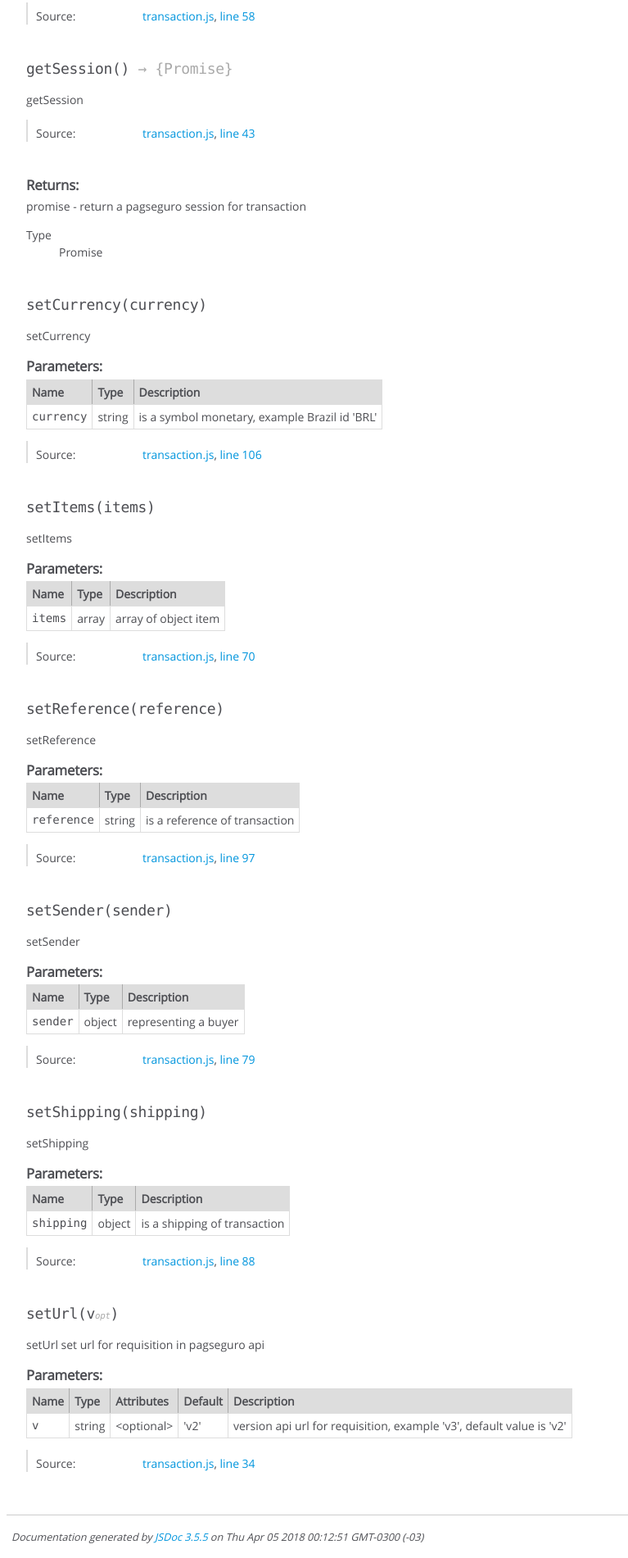
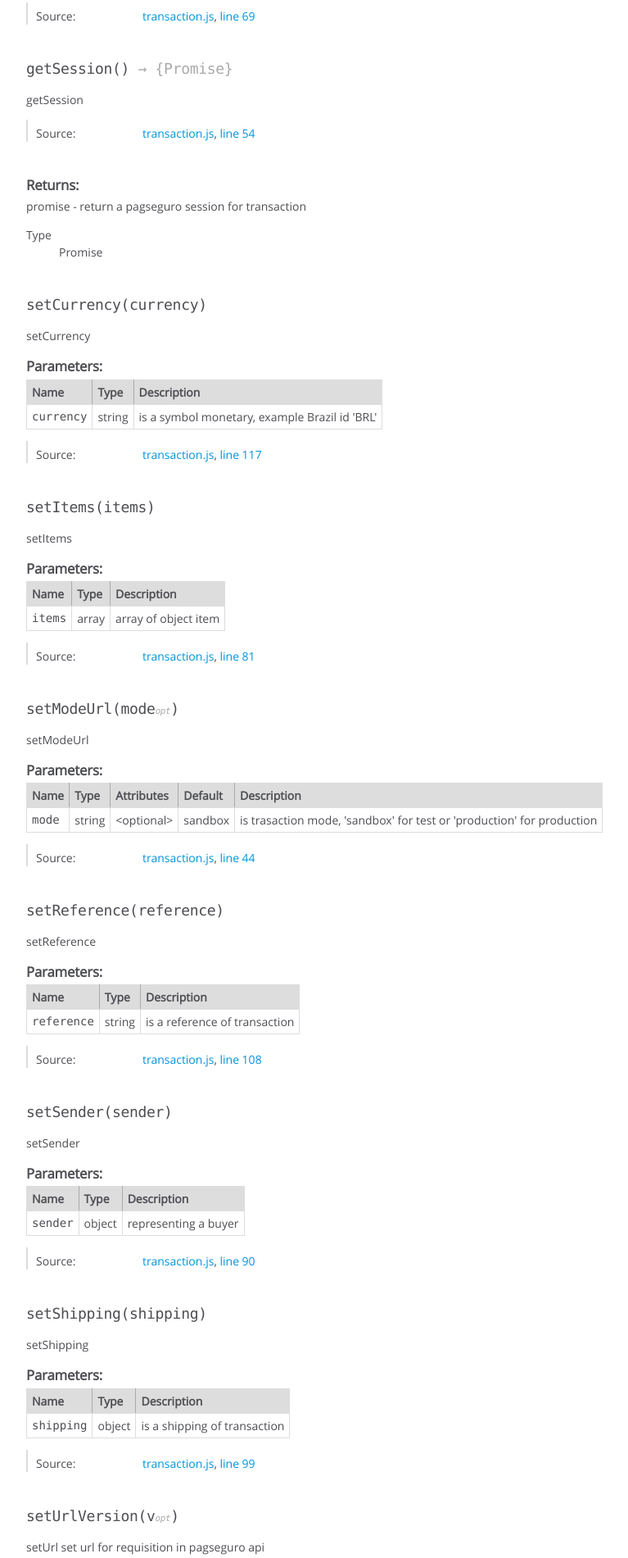
Before and after one commit to sandroramone/pagseguro-wrapper-api, a website: page Documentation/Transaction.html in a window 1280 px wide. Shown: the part 885-2786 px from the top of the page at 82% size, without its empty margins (0-767 px from the left). Drawn offline with Linux system fonts and the light colour scheme.

```diff
--- a/Documentation/Transaction.html
+++ b/Documentation/Transaction.html
@@ -187,7 +187,7 @@
 
                 <td class="default">
 
-                    'sandbox'
+                    sandbox
 
                 </td>
 
@@ -400,7 +400,7 @@
 
     <dt class="tag-source">Source:</dt>
     <dd class="tag-source"><ul class="dummy"><li>
-        <a href="transaction.js.html">transaction.js</a>, <a href="transaction.js.html#line58">line 58</a>
+        <a href="transaction.js.html">transaction.js</a>, <a href="transaction.js.html#line69">line 69</a>
     </li></ul></dd>
 
 
@@ -486,7 +486,7 @@
 
     <dt class="tag-source">Source:</dt>
     <dd class="tag-source"><ul class="dummy"><li>
-        <a href="transaction.js.html">transaction.js</a>, <a href="transaction.js.html#line43">line 43</a>
+        <a href="transaction.js.html">transaction.js</a>, <a href="transaction.js.html#line54">line 54</a>
     </li></ul></dd>
 
 
@@ -643,7 +643,7 @@
 
     <dt class="tag-source">Source:</dt>
     <dd class="tag-source"><ul class="dummy"><li>
-        <a href="transaction.js.html">transaction.js</a>, <a href="transaction.js.html#line106">line 106</a>
+        <a href="transaction.js.html">transaction.js</a>, <a href="transaction.js.html#line117">line 117</a>
     </li></ul></dd>
 
 
@@ -778,7 +778,163 @@
 
     <dt class="tag-source">Source:</dt>
     <dd class="tag-source"><ul class="dummy"><li>
-        <a href="transaction.js.html">transaction.js</a>, <a href="transaction.js.html#line70">line 70</a>
+        <a href="transaction.js.html">transaction.js</a>, <a href="transaction.js.html#line81">line 81</a>
+    </li></ul></dd>
+
+
+
+
+
+
+
+</dl>
+
+
+
+
+
+
+
+
+
+
+
+
+
+
+
+
+
+
+
+
+
+
+
+
+    <h4 class="name" id="setModeUrl"><span class="type-signature"></span>setModeUrl<span class="signature">(mode<span class="signature-attributes">opt</span>)</span><span class="type-signature"></span></h4>
+
+
+
+
+
+
+<div class="description">
+    setModeUrl
+</div>
+
+
+
+
+
+
+
+
+
+    <h5>Parameters:</h5>
+
+
+<table class="params">
+    <thead>
+    <tr>
+
+        <th>Name</th>
+
+
+        <th>Type</th>
+
+
+        <th>Attributes</th>
+
+
+
+        <th>Default</th>
+
+
+        <th class="last">Description</th>
+    </tr>
+    </thead>
+
+    <tbody>
+
+
+        <tr>
+
+                <td class="name"><code>mode</code></td>
+
+
+            <td class="type">
+
+
+<span class="param-type">string</span>
+
+
+
+            </td>
+
+
+                <td class="attributes">
+
+                    &lt;optional><br>
+
+
+
+
+
+                </td>
+
+
+
+                <td class="default">
+
+                    sandbox
+
+                </td>
+
+
+            <td class="description last">is trasaction mode,
+'sandbox' for test or 'production' for production</td>
+        </tr>
+
+
+    </tbody>
+</table>
+
+
+
+
+
+
+<dl class="details">
+
+
+
+
+
+
+
+
+
+
+
+
+
+
+
+
+
+
+
+
+
+
+
+
+
+
+    <dt class="tag-source">Source:</dt>
+    <dd class="tag-source"><ul class="dummy"><li>
+        <a href="transaction.js.html">transaction.js</a>, <a href="transaction.js.html#line44">line 44</a>
     </li></ul></dd>
 
 
@@ -913,7 +1069,7 @@
 
     <dt class="tag-source">Source:</dt>
     <dd class="tag-source"><ul class="dummy"><li>
-        <a href="transaction.js.html">transaction.js</a>, <a href="transaction.js.html#line97">line 97</a>
+        <a href="transaction.js.html">transaction.js</a>, <a href="transaction.js.html#line108">line 108</a>
     </li></ul></dd>
 
 
@@ -1048,7 +1204,7 @@
 
     <dt class="tag-source">Source:</dt>
     <dd class="tag-source"><ul class="dummy"><li>
-        <a href="transaction.js.html">transaction.js</a>, <a href="transaction.js.html#line79">line 79</a>
+        <a href="transaction.js.html">transaction.js</a>, <a href="transaction.js.html#line90">line 90</a>
     </li></ul></dd>
 
 
@@ -1183,7 +1339,7 @@
 
     <dt class="tag-source">Source:</dt>
     <dd class="tag-source"><ul class="dummy"><li>
-        <a href="transaction.js.html">transaction.js</a>, <a href="transaction.js.html#line88">line 88</a>
+        <a href="transaction.js.html">transaction.js</a>, <a href="transaction.js.html#line99">line 99</a>
     </li></ul></dd>
 
 
@@ -1217,7 +1373,7 @@
 
 
 
-    <h4 class="name" id="setUrl"><span class="type-signature"></span>setUrl<span class="signature">(v<span class="signature-attributes">opt</span>)</span><span class="type-signature"></span></h4>
+    <h4 class="name" id="setUrlVersion"><span class="type-signature"></span>setUrlVersion<span class="signature">(v<span class="signature-attributes">opt</span>)</span><span class="type-signature"></span></h4>
 
 
 
@@ -1293,7 +1449,7 @@
 
                 <td class="default">
 
-                    'v2'
+                    v2
 
                 </td>
 
@@ -1390,7 +1546,7 @@
 <br class="clear">
 
 <footer>
-    Documentation generated by <a href="https://github.com/jsdoc3/jsdoc">JSDoc 3.5.5</a> on Thu Apr 05 2018 00:12:51 GMT-0300 (-03)
+    Documentation generated by <a href="https://github.com/jsdoc3/jsdoc">JSDoc 3.5.5</a> on Thu Apr 05 2018 02:12:12 GMT-0300 (-03)
 </footer>
 
 <script> prettyPrint(); </script>
--- a/package.json
+++ b/package.json
@@ -4,6 +4,7 @@
   "description": "Library for working with pagseguro",
   "main": "index.js",
   "scripts": {
+    "documentation": "./node_modules/.bin/jsdoc -d ./Documentation src/*.js && ./node_modules/.bin/jsdoc2md src/*.js > DOCUMENTATION.md",
     "clear": "rimraf lib",
     "build": "npm run clear && ./node_modules/.bin/babel --out-dir lib src",
     "build:watch": "npm run build -- --watch",
@@ -50,7 +51,7 @@
   },
   "husky": {
     "hooks": {
-      "pre-commit": "npm run lint && npm test"
+      "pre-commit": "npm run documentation && git add *.md && git add Documentation/* && npm run lint && npm test"
     }
   }
 }
```
Also changed, not shown: DOCUMENTATION.md (+17 -5 lines), Documentation/PagSeguro.html (+1 -1 lines), Documentation/index.html (+1 -1 lines), Documentation/pagseguro.js.html (+1 -1 lines), Documentation/transaction.js.html (+15 -4 lines).
